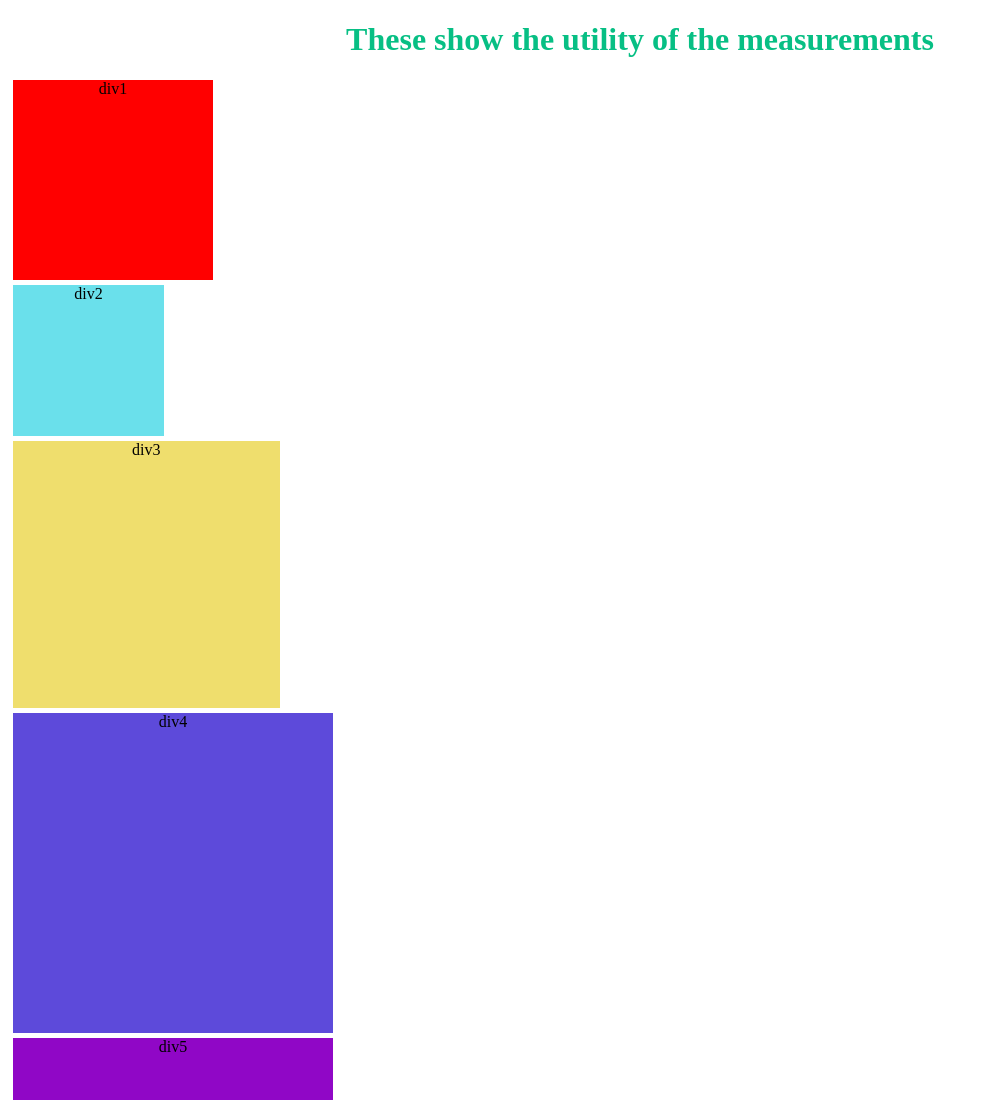
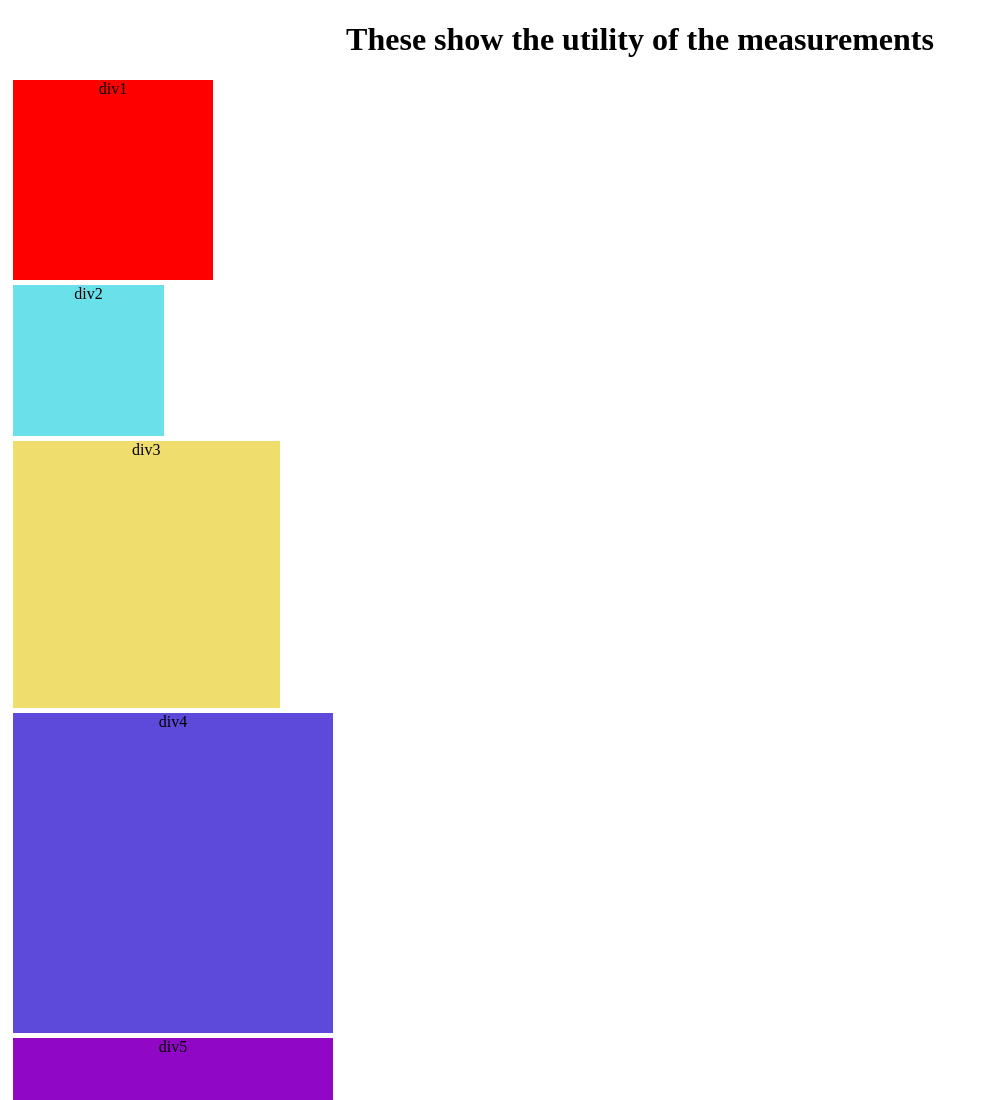
Before and after one commit to Dayasagar543/frontend_html_css_js_projects, a plain HTML site: page css_classes_practice/css_class6/css_class6.html in a window 1280 px wide. Shown: the top 1100 px of the page, without its empty margins (0-984 px from the left). Drawn offline with Linux system fonts and the light colour scheme.

Commit message:
remove teh h1 tag from the css of class6.css file

```diff
--- a/css_classes_practice/css_class6/css_class6.css
+++ b/css_classes_practice/css_class6/css_class6.css
@@ -39,7 +39,5 @@
   background-color: rgb(7, 110, 118);
   margin: 5px;
 }
-h1 {
-  color: rgb(7, 191, 132);
-}
+
 /* for relative are like em,rem, percentage */
```
